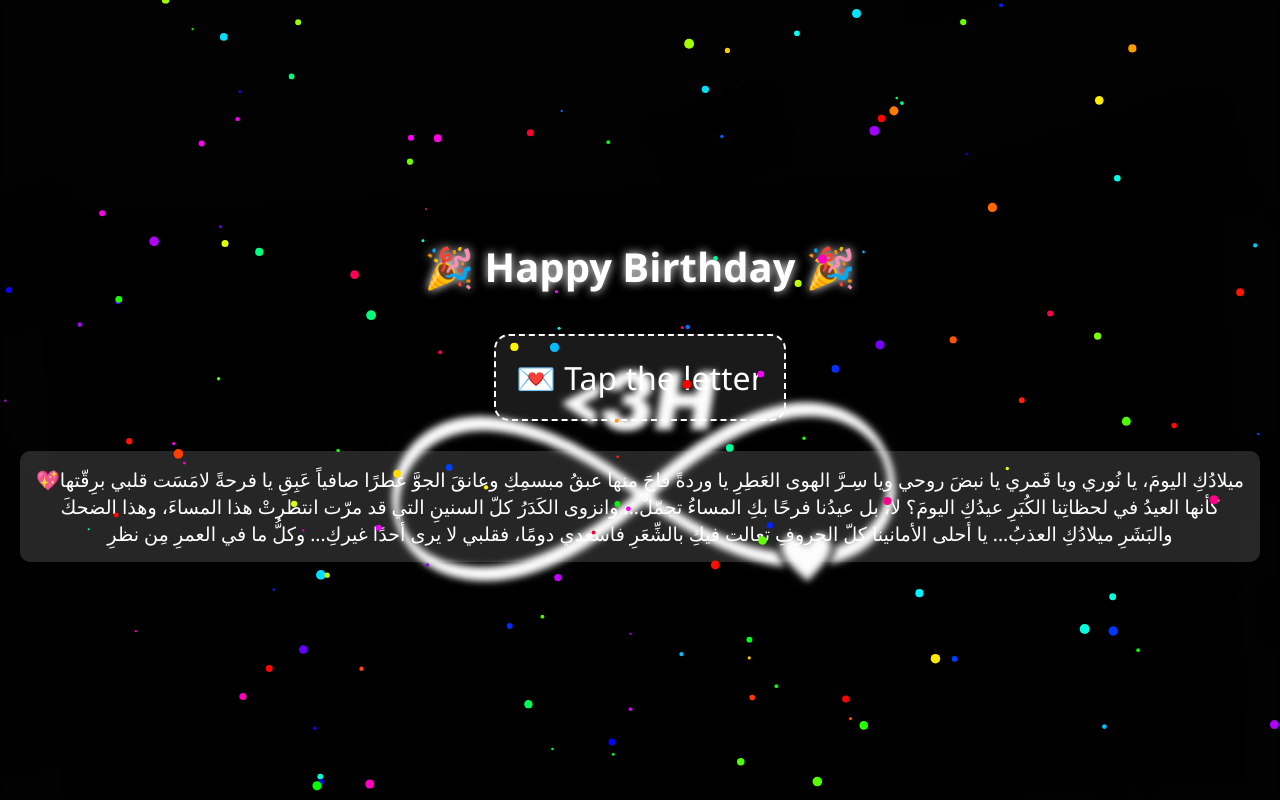
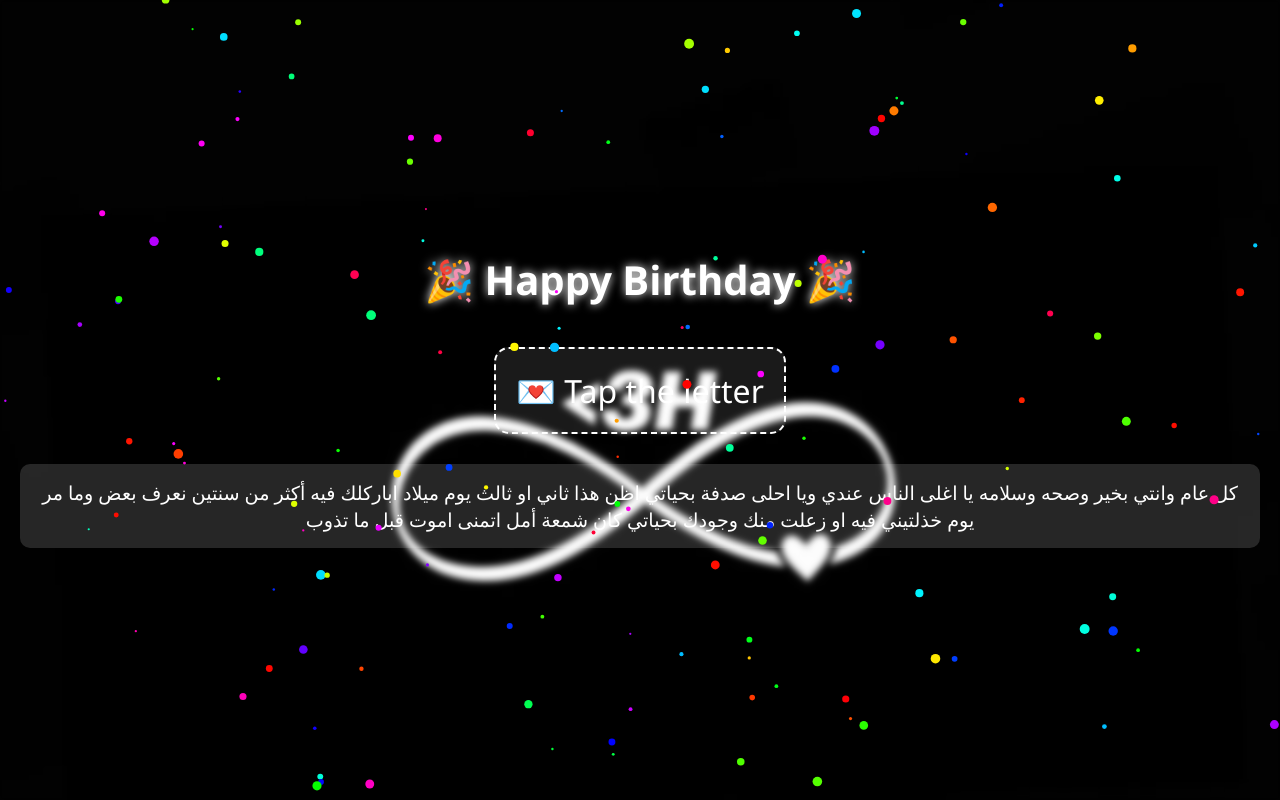
Before and after one commit to hdeeb7/Happy-birthday, a plain HTML site: page index.html in a window 1280 px wide. Both pictures are taken after a click on the element "💌 Tap the letter". Drawn offline with Linux system fonts and the light colour scheme.

Commit message:
index.html

```diff
--- a/index.html
+++ b/index.html
@@ -13,27 +13,11 @@
       💌 Tap the letter
     </div>
     <div id="message" class="hidden">
-      <!-- Your surprise message will appear here -->
-      <p>💖ميلادُكِ اليومَ، يا نُوري ويا قَمري
-يا نبضَ روحي ويا سِـرَّ الهوى العَطِرِ
-
-يا وردةً فاحَ منها عبقُ مبسمِكِ
-وعانقَ الجوَّ عطرًا صافياً عَبِقِ
-
-يا فرحةً لامَسَت قلبي برِقّتها
-كأنها العيدُ في لحظاتِنا الكُبَرِ
-
-عيدُكِ اليومَ؟ لا، بل عيدُنا فرحًا
-بكِ المساءُ تجمّلْ... وانزوى الكَدَرُ
-
-كلّ السنينِ التي قد مرّت انتظرتْ
-هذا المساءَ، وهذا الضحكَ والبَشَرِ
-
-ميلادُكِ العذبُ... يا أحلى الأمانينا
-كلّ الحروفِ تعالت فيكِ بالشِّعَرِ
-
-فاسعدي دومًا، فقلبي لا يرى أحدًا
-غيركِ... وكلُّ ما في العمرِ مِن نظرِ</p>
+      <!-- surprise -->
+      <p>كل عام وانتي بخير وصحه وسلامه يا اغلى الناس عندي ويا احلى صدفة بحياتي
+اظن هذا ثاني او ثالث يوم ميلاد اباركلك فيه
+أكثر من سنتين نعرف بعض وما مر يوم خذلتيني فيه او زعلت منك
+وجودك بحياتي كان شمعة أمل اتمنى اموت قبل ما تذوب</p>
     </div>
   </div>
   <canvas id="confetti"></canvas>
```
